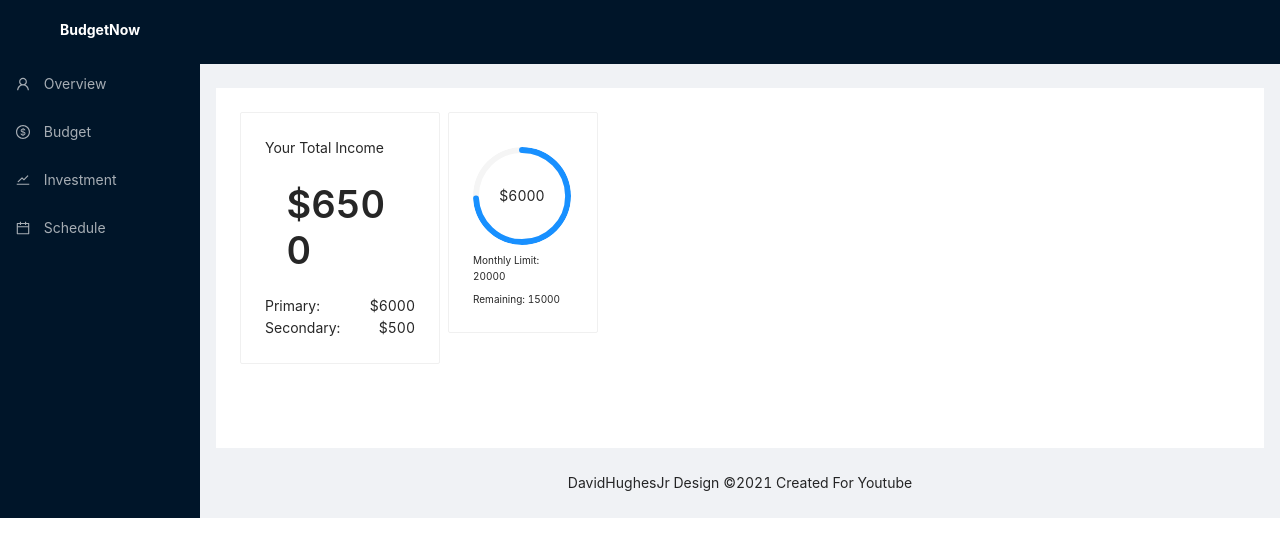
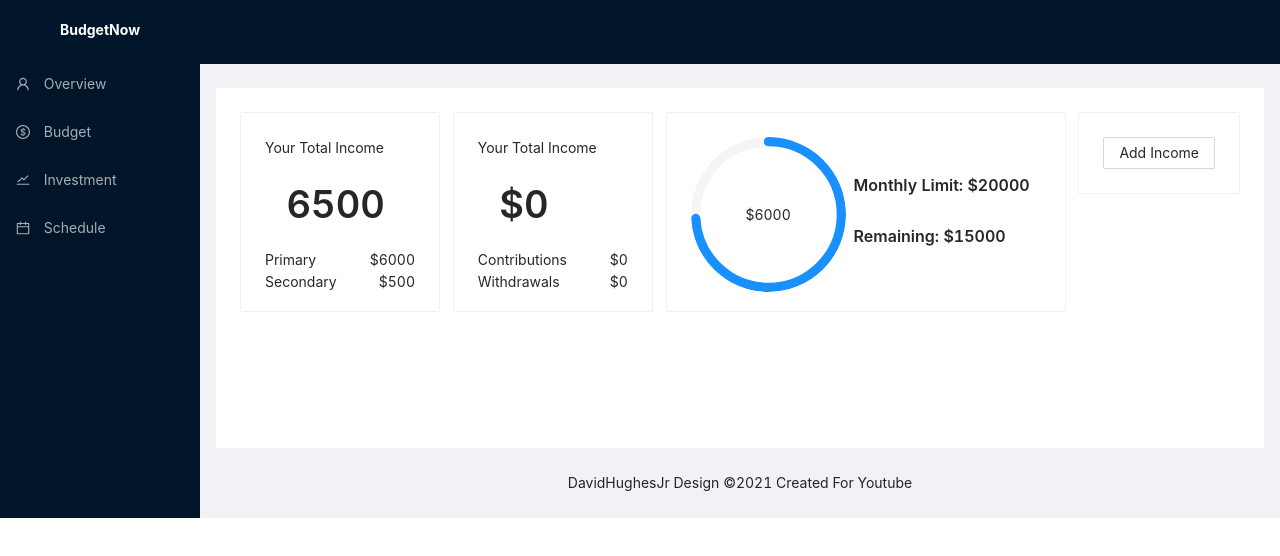
Before and after one commit to DavidHughesJr/budgetnow, a React (Create React App) app: page /budget in a window 1280 px wide. Shown: the top 556 px of the page. Built offline with nearby package versions, Linux system fonts and the light colour scheme.

Commit message:
Add Button

```diff
--- a/src/components/pages/Budget.jsx
+++ b/src/components/pages/Budget.jsx
@@ -1,4 +1,4 @@
-import { Card, Space, Typography, Progress } from 'antd'
+import { Card, Space, Typography, Progress, Button } from 'antd'
 import React, { useContext } from 'react'
 import { BudgetContext } from '../../context/BudgetContextProvider'
 import { InvestmentContext } from '../../context/InvestmentContextProvider';
@@ -16,38 +16,51 @@ const Budget = () => {
 
   const { budget } = useContext(BudgetContext)
   const { categories } = useContext(BudgetContext)
-
   const totalIncome = budget[0].amount + budget[1].amount
 
+  const budgetAndSavings = [
+    { text: 'Your Total Income', title: `${totalIncome}`, subtitle1: 'Primary', subtitle1Text: `$${budget[0].amount}`, subtitle2: 'Secondary', subtitle2Text: `$${budget[1].amount}` },
+    { text: 'Your Total Income', title: `$0`, subtitle1: 'Contributions', subtitle1Text: `$0`, subtitle2: 'Withdrawals', subtitle2Text: `$0` },
+  ]
 
 
   return (
     <>
-      <Space direction='horizontal' align=''>
-        <Card hoverable='true' style={{ width: '200px' }}>
+      <Space direction='horizontal' align='' className='layout'>
+        {
+          budgetAndSavings?.map(({ text, title, subtitle1, subtitle1Text, subtitle2, subtitle2Text }) =>
+            <Card className='card-small' hoverable='true' style={{ width: '200px' }}>
               <div>
-            <Text> Your Total Income </Text>
-            <Title style={{ margin: 21.5 }}>  ${totalIncome} </Title>
+                <Text> {text} </Text>
+                <Title style={{ margin: 21.5 }}>  {title} </Title>
                 <div style={{ width: '150px', flexDirection: 'column' }}>
                   <div className='flex-between' >
-                <Text> Primary:</Text>
-                <Text> ${budget[0].amount}</Text>
+                    <Text> {subtitle1} </Text>
+                    <Text> {subtitle1Text}</Text>
                   </div>
                   <div className='flex-between' >
-                <Text> Secondary:</Text>
-                <Text> ${budget[1].amount}</Text>
+                    <Text> {subtitle2} </Text>
+                    <Text> {subtitle2Text}</Text>
                   </div>
                 </div>
               </div>
             </Card>
-        <Card style={{ width: '150px', flexDirection: 'column' }} hoverable='true'>
-          <Space direction='vertical' style={{ marginTop: '10px', fontSize: '10px' }}>
-          <Progress width='98px' type="circle" percent={75} format={amount => `$${budget[0].amount}`} />
-            <Text> Monthly Limit: 20000  </Text>
-            <Text> Remaining:  15000 </Text>
+          )
+        }
+        <Card className='card-wide-mini' style={{ width: '400px', flexDirection: 'column' }} hoverable='true'>
+          <Space>
+            <Progress width='155px' type="circle" percent={75} format={amount => `$${budget[0].amount}`} />
+            <div style={{ display: 'flex', flexDirection: 'column' }} >
+              <Title level={5}> Monthly Limit: $20000  </Title>
+              <Title level={5}> Remaining:  $15000 </Title>
+            </div>
           </Space>
         </Card>
+        <Card>
+          <Button> Add Income</Button>
+        </Card>
       </Space>
+
     </>
   )
 }
--- a/src/index.css
+++ b/src/index.css
@@ -48,6 +48,9 @@
 .card-wide {
   width: 100%;
   height: 150px;
+}
+.card-wide-mini {
+  height: 200px
 }
 .card-calendar {
   width: 300px;
@@ -130,13 +133,16 @@
   .investment-layout {
     flex-wrap: wrap;
   }
-  .card-large {
-    width: 100%;
-  }
   .card-small {
     width: 100%;
   }
   .card-medium {
+    width: 100%;
+  }
+  .card-large {
+    width: 100%;
+  }
+  .card-wide {
     width: 100%;
   }
   .popup-form {
```
Lines whose indentation alone changed are shown as unchanged.
